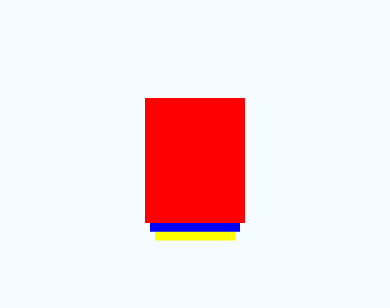
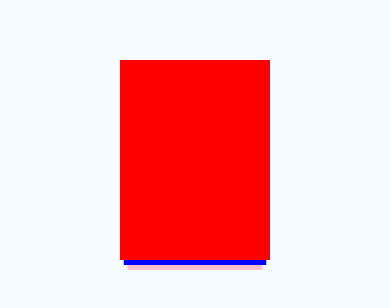
Before and after one commit to gnguyen89/react-native-animated-card-stack, a React Native app: screen / in a window 390 px wide. Shown: the part 262-570 px from the top of the page. Built offline with nearby package versions, Linux system fonts and the light colour scheme.

Commit message:
Animated card stack

```diff
--- a/src/CardStack.js
+++ b/src/CardStack.js
@@ -3,7 +3,7 @@ import { StyleSheet, View, Animated, PanResponder } from 'react-native';
 import clamp from 'clamp';
 
 
-const colors = ['red', 'blue', 'yellow', 'green', 'purple', 'orange'];
+const colors = ['red', 'blue', 'pink', 'green', 'purple', 'orange'];
 
 const SWIPE_THRESHOLD = 120;
 
@@ -14,11 +14,15 @@ export default class CardStack extends Component {
     this.state = {
       pan: new Animated.ValueXY(),
       scale: new Animated.Value(1),
+      scale2: new Animated.Value(0.95),
+      scale3: new Animated.Value(0.9),
       colorIndex: 0,
     };
 
     this.resetState = this.resetState.bind(this);
     this.moveNext = this.moveNext.bind(this);
+    this.animateCardEntrance = this.animateCardEntrance.bind(this);
+    this.renderBottomCard = this.renderBottomCard.bind(this);
   }
 
   componentWillMount() {
@@ -30,7 +34,7 @@ export default class CardStack extends Component {
         this.state.pan.setValue({x: 0, y: 0});
 
         // Scale up
-        this.state.scale.setValue(1.2);
+        this.state.scale.setValue(1.1);
       },
       onPanResponderMove: Animated.event([
         null, { dx: this.state.pan.x, dy: this.state.pan.y }
@@ -59,9 +63,46 @@ export default class CardStack extends Component {
     });
   }
 
+  animateCardEntrance() {
+    Animated.parallel([
+      Animated.sequence([
+        Animated.timing(
+          this.state.scale,
+          { toValue: 1.1, duration: 100 }
+        ),
+        Animated.timing(
+          this.state.scale,
+          { toValue: 1, duration: 100 }
+        ),
+      ]),
+      Animated.sequence([
+        Animated.timing(
+          this.state.scale2,
+          { toValue: 1.05, duration: 100 }
+        ),
+        Animated.timing(
+          this.state.scale2,
+          { toValue: 0.95, duration: 100 }
+        ),
+      ]),
+      Animated.sequence([
+        Animated.timing(
+          this.state.scale3,
+          { toValue: 1, duration: 100 }
+        ),
+        Animated.timing(
+          this.state.scale3,
+          { toValue: 0.9, duration: 100 }
+        ),
+      ]),
+    ])
+    .start();
+  }
+
   resetState() {
     this.state.pan.setValue({ x: 0, y: 0 });
     this.moveNext();
+    this.animateCardEntrance();
   }
 
   moveNext() {
@@ -70,8 +111,16 @@ export default class CardStack extends Component {
     this.setState({ colorIndex: newIndex });
   }
 
+  renderBottomCard(index, position, transform) {
+    return <Animated.View
+      style={transform}
+    >
+      <View style={[styles.card, { backgroundColor: colors[index + position] }]} />
+    </Animated.View>;
+  }
+
   render() {
-    const { pan, scale, colorIndex } = this.state;
+    const { pan, scale, colorIndex, scale2, scale3 } = this.state;
 
     const [translateX, translateY] = [pan.x, pan.y];
     const rotate = pan.x.interpolate({inputRange: [-200, 0, 200], outputRange: ["-30deg", "0deg", "30deg"]});
@@ -79,21 +128,13 @@ export default class CardStack extends Component {
 
     const topCard = {position: 'absolute', transform: [{translateX}, {translateY}, {rotate}, {scale}], opacity};
 
-    const secondCard = {position: 'absolute', transform: [{translateX: 0}, {translateY: 15}, {rotate : '0deg'}, {scale: 0.9}], opacity: 1};
-    const bottomCard = {position: 'absolute', transform: [{translateX: 0}, {translateY: 30}, {rotate : '0deg'}, {scale: 0.8}], opacity: 1};
+    const secondCard = {position: 'absolute', transform: [{translateX: 0}, {translateY: 10}, {rotate : '0deg'}, {scale: scale2}], opacity: 1};
+    const bottomCard = {position: 'absolute', transform: [{translateX: 0}, {translateY: 20}, {rotate : '0deg'}, {scale: scale3}], opacity: 1};
 
     return (
       <View style={styles.container}>
-        <Animated.View
-          style={bottomCard}
-        >
-          <View style={[styles.card, { backgroundColor: colors[colorIndex + 2] }]} />
-        </Animated.View>
-        <Animated.View
-          style={secondCard}
-        >
-          <View style={[styles.card, { backgroundColor: colors[colorIndex + 1] }]} />
-        </Animated.View>
+        {this.renderBottomCard(colorIndex, 2, bottomCard)}
+        {this.renderBottomCard(colorIndex, 1, secondCard)}
         <Animated.View
           {...this._panResponder.panHandlers}
           style={topCard}
@@ -113,7 +154,7 @@ const styles = StyleSheet.create({
     backgroundColor: '#F5FCFF',
   },
   card: {
-    width: 100,
-    height: 125,
+    width: 150,
+    height: 200,
   }
 });
```
